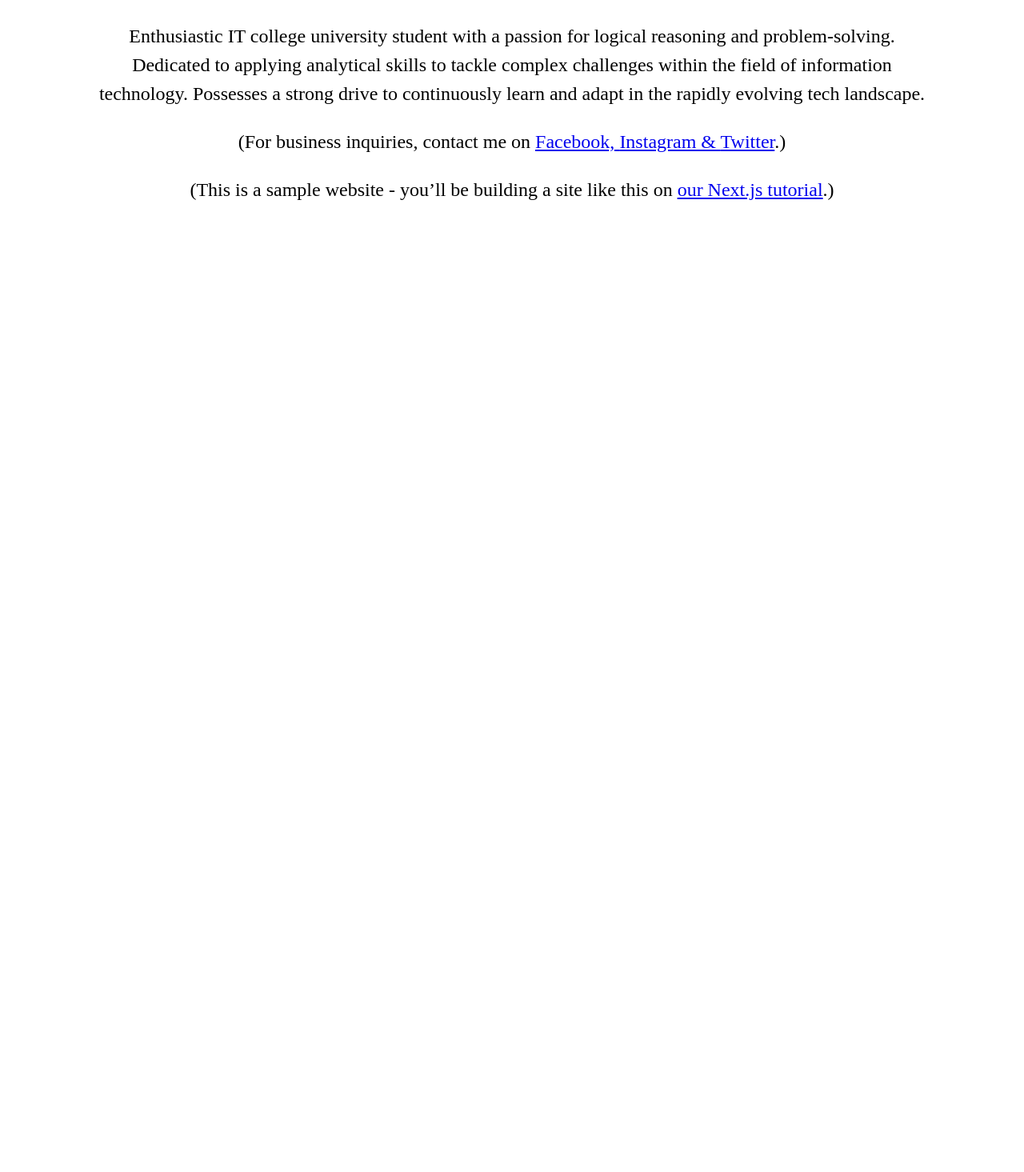
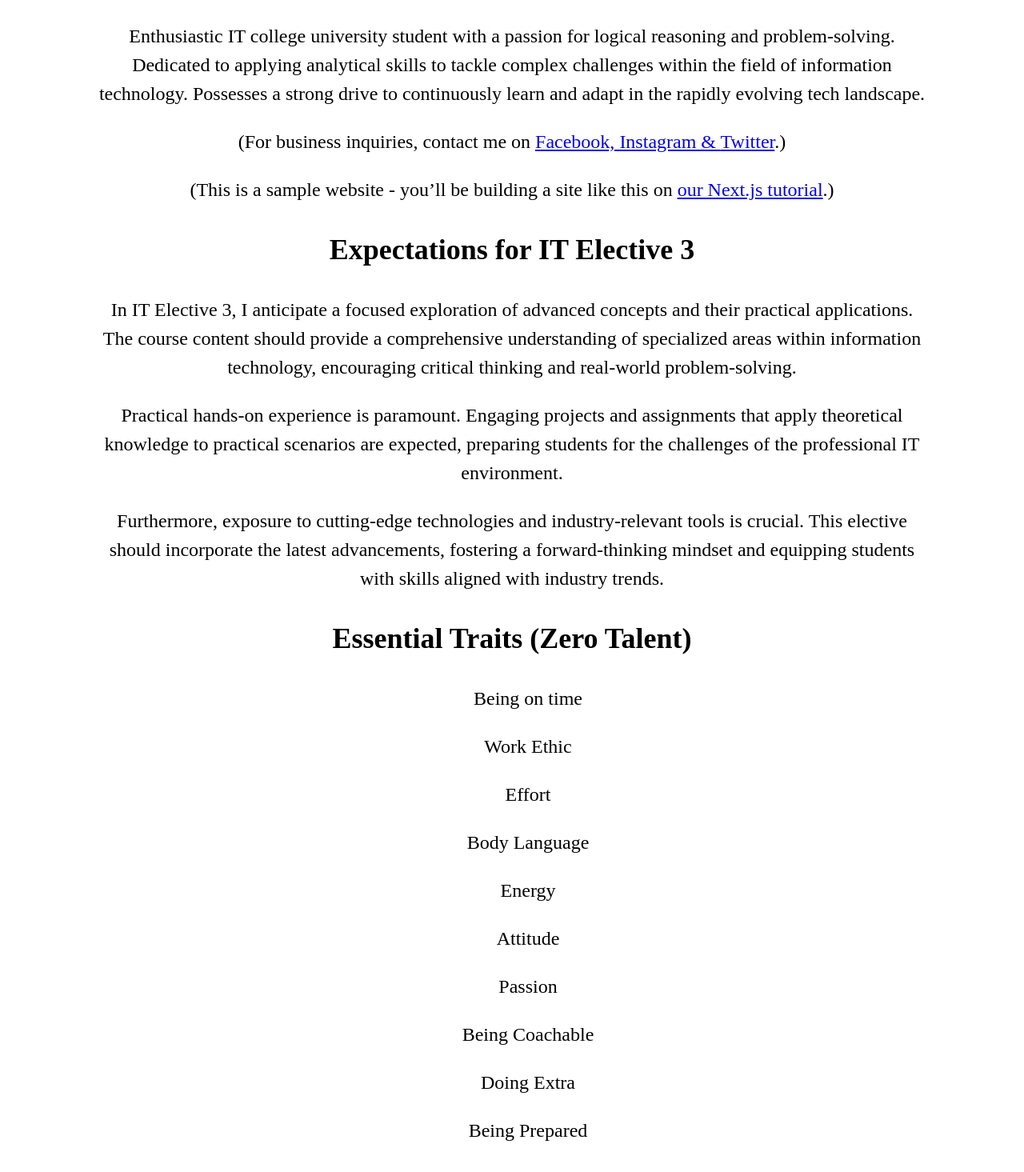
Before and after one commit to WilliamElite1/prelimexam, a Next.js app: page / in a window 1280 px wide. Shown: the part 361-1826 px from the top of the page at 80% size. Before the commit the page ends 800 px from the top, so only its background shows below. Built offline with nearby package versions, Linux system fonts and the light colour scheme.

Commit message:
first commit

```diff
--- a/package.json
+++ b/package.json
@@ -6,7 +6,7 @@
     "start": "next start"
   },
   "dependencies": {
-    "next": "latest",
+    "next": "^14.0.4",
     "react": "18.2.0",
     "react-dom": "18.2.0"
   },
--- a/pages/index.js
+++ b/pages/index.js
@@ -1,34 +1,36 @@
-import Head from 'next/head';
-import Layout, { siteTitle } from '../components/layout';
-import utilStyles from '../styles/utils.module.css';
-
-export default function Home() {
-  return (
-    <Layout home>
+import Head from 'next/head'; import Layout, { siteTitle } from '../components/layout'; import utilStyles from '../styles/utils.module.css'; export default function Home() { return ( <Layout home>
   <Head>
     <title>{siteTitle}</title>
   </Head>
   <section className={utilStyles.headingMd}>
     <b>INTJ - 1w9 - so/sx - 154 - ILI - RCOAI-VLEF - Melancholic-Choleric - ET(N)</b>
     <br></br>
-        <p>Enthusiastic IT college university student with a passion for logical reasoning and problem-solving.
-        Dedicated to applying analytical skills to tackle complex challenges within the field of information technology.
-        Possesses a strong drive to continuously learn and adapt in the rapidly evolving tech landscape.
-        </p>
-
-        <p>
-          (For business inquiries, contact me on{' '}
-          <a href="https://www.facebook.com/WilliamElite1" target="_blank">Facebook, </a>
+    <p>Enthusiastic IT college university student with a passion for logical reasoning and problem-solving. Dedicated to applying analytical skills to tackle complex challenges within the field of information technology. Possesses a strong drive to continuously learn and adapt in the rapidly evolving tech landscape. </p>
+    <p> (For business inquiries, contact me on{' '} <a href="https://www.facebook.com/WilliamElite1" target="_blank">Facebook, </a>
       <a href="https://www.instagram.com/william_elite1/?theme=dark" target="_blank">Instagram & </a>
       <a href="https://twitter.com/RT_Moriarty" target="_blank">Twitter</a>.)
     </p>
-
-
-        <p>
-          (This is a sample website - you’ll be building a site like this on{' '}
-          <a href="https://nextjs.org/learn">our Next.js tutorial</a>.)
-        </p>
+    <p> (This is a sample website - you’ll be building a site like this on{' '} <a href="https://nextjs.org/learn">our Next.js tutorial</a>.) </p>
+    <section>
+      <h2>Expectations for IT Elective 3</h2>
+      <p> In IT Elective 3, I anticipate a focused exploration of advanced concepts and their practical applications. The course content should provide a comprehensive understanding of specialized areas within information technology, encouraging critical thinking and real-world problem-solving. </p>
+      <p> Practical hands-on experience is paramount. Engaging projects and assignments that apply theoretical knowledge to practical scenarios are expected, preparing students for the challenges of the professional IT environment. </p>
+      <p> Furthermore, exposure to cutting-edge technologies and industry-relevant tools is crucial. This elective should incorporate the latest advancements, fostering a forward-thinking mindset and equipping students with skills aligned with industry trends. </p>
     </section>
-    </Layout>
-  );
-}
+    <section>
+      <h2>Essential Traits (Zero Talent)</h2>
+      <ul>
+        <p>Being on time</p>
+        <p>Work Ethic</p>
+        <p>Effort</p>
+        <p>Body Language</p>
+        <p>Energy</p>
+        <p>Attitude</p>
+        <p>Passion</p>
+        <p>Being Coachable</p>
+        <p>Doing Extra</p>
+        <p>Being Prepared</p>
+      </ul>
+    </section>
+  </section>
+</Layout> ); }
```
Also changed, not shown: 1 other file (tests, documents, lock files or other folders). Lines whose indentation alone changed are shown as unchanged.
